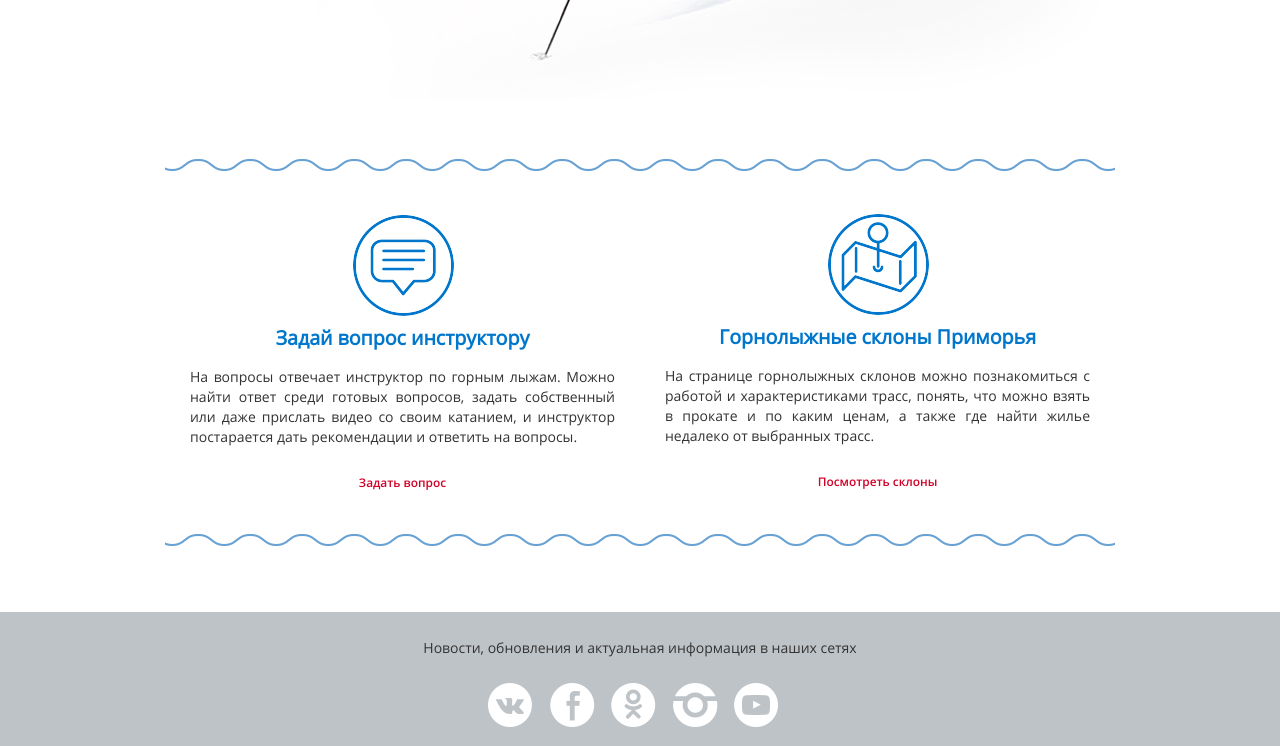
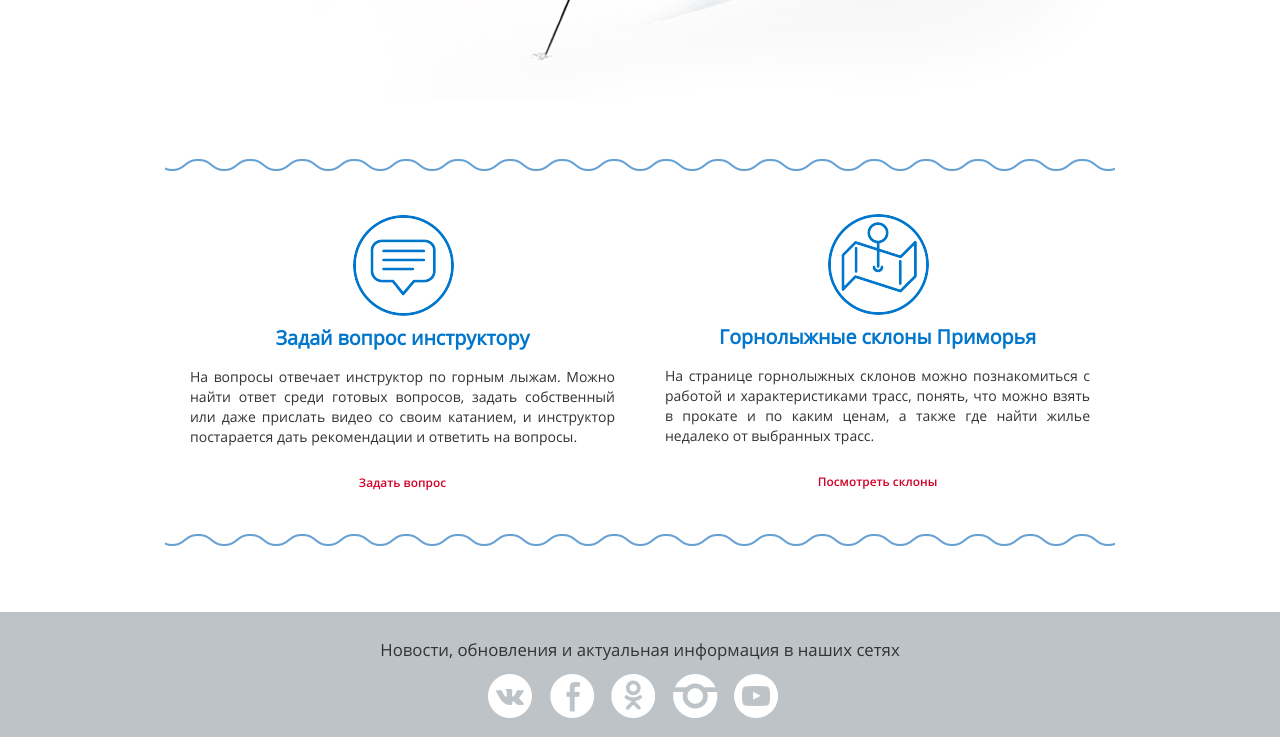
Before and after one commit to nut707/slenergy-ski, a plain HTML site: page index.html in a window 1280 px wide. Shown: the part 5236-5982 px from the top of the page. Drawn offline with Linux system fonts and the light colour scheme.

Commit message:
Fix urls, compress background to jpg

```diff
--- a/css/custom.css
+++ b/css/custom.css
@@ -24,7 +24,7 @@ h4,h6{
 }
 body
 {
-	background: url(../img/background.png) no-repeat center top;
+	background: url(../img/background.jpg) no-repeat center top;
 	-webkit-background-size: 100%;
     -moz-background-size: 100%;
     -o-background-size: 100%;
@@ -267,7 +267,8 @@ footer{
 }
 footer p{
 	text-align: center;
-	margin-bottom: 2%;
+	margin-bottom: 1%;
+	font-size: 120%;
 }
 /*social icons buttons*/
 footer .social-icons,footer .social-icons a{
--- a/index.html
+++ b/index.html
@@ -329,7 +329,7 @@
 						<div class="col-md-4">
 							<ul>
 							<li class="slide"><a target="_blank" href="http://slenergy.ru/karvingovyjj-povorot-nachalnogo-urovnya.html">Видеоурок</a></li>
-							<li class="doc"><a target="_blank" href="http://slenergy.ru/tryuki-na-vrashheniya-na-snouborde-na-plos.html/">Как подготовиться и выполнить карвинговый поворот</a></li>
+							<li class="doc"><a target="_blank" href="http://slenergy.ru/karvingovyjj-povorot-nachalnogo-urovnya.html/">Как подготовиться и выполнить карвинговый поворот</a></li>
 							<li class="doc"><a target="_blank" href="http://slenergy.ru/karvingovyjj-povorot-nachalnogo-urovnya.html#s2">Как выполнять карвинговые повороты на склоне</a></li>
 							</ul>
 						</div>
```
Also changed, not shown: img/background.jpg (added).
